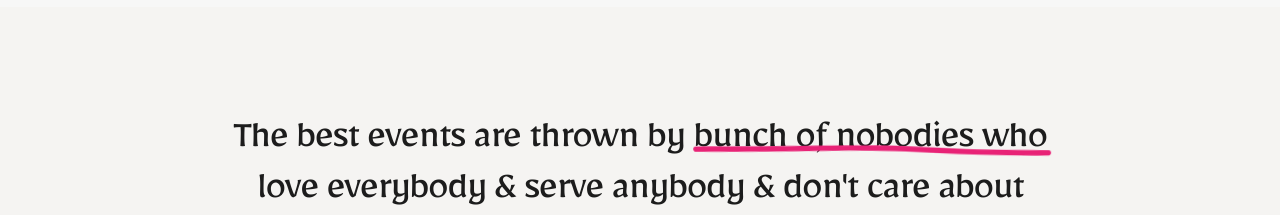
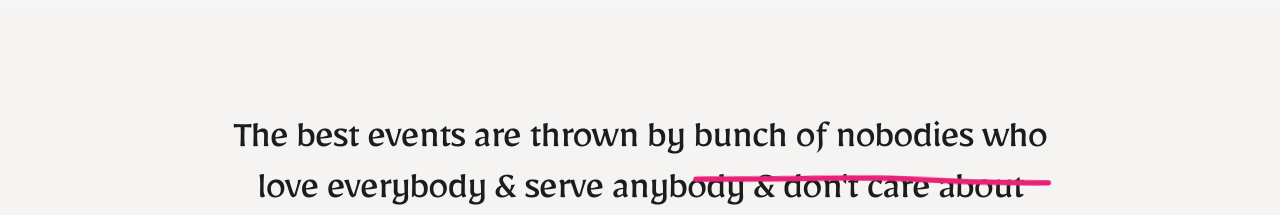
Before and after one commit to Hershey2776/BoN, a React (Create React App) app: page / in a window 1280 px wide. Shown: the part 800-1015 px from the top of the page. Built offline with nearby package versions, Linux system fonts and the light colour scheme.

Commit message:
Fixed Work_Line

```diff
--- a/src/Components/Work/Work.css
+++ b/src/Components/Work/Work.css
@@ -41,7 +41,7 @@
   text-align: center;
 }
 
-@media all and (max-width: 480px) {
+@media screen and (max-width: 480px) {
   .work__para {
     word-spacing: -1px;
     letter-spacing: -1px;
@@ -71,30 +71,21 @@
     text-align: center;
   }
 }
-@media all and (max-width: 1280px) {
+@media screen and (max-width: 1280px) {
   .work__line::before {
     content: url(../../Assets/Svg/home-underline.svg);
     position: absolute;
     width: 28%;
-    top: 745px;
+    top: 645px;
     transform: rotate(1.7deg);
   }
 }
-@media all and (max-width: 1280px) {
+@media screen and (min-height: 790px) {
   .work__line::before {
     content: url(../../Assets/Svg/home-underline.svg);
     position: absolute;
     width: 28%;
-    top: 745px;
-    transform: rotate(1.7deg);
-  }
-}
-@media all and (max-height: 890px) {
-  .work__line::before {
-    content: url(../../Assets/Svg/home-underline.svg);
-    position: absolute;
-    width: 28%;
-    top: 930px;
+    top: 960px;
     transform: rotate(1.7deg);
   }
 }/*# sourceMappingURL=Work.css.map */
--- a/src/Components/Work/Work.scss
+++ b/src/Components/Work/Work.scss
@@ -44,7 +44,7 @@
   text-align: center;
 }
 
-@media all and (max-width: 480px) {
+@media screen and (max-width: 480px) {
   .work__para {
     word-spacing: -1px;
     letter-spacing: -1px;
@@ -76,36 +76,26 @@
     text-align: center;
   }
 }
-@media all and (max-width: 1280px) {
+
+@media screen and (max-width: 1280px) {
   .work__line {
     &::before {
       content: url(../../Assets/Svg/home-underline.svg);
       position: absolute;
       width: 28%;
-      top: 745px;
+      top: 645px;
       transform: rotate(1.7deg);
     }
   }
 }
-@media all and (max-width: 1280px) {
+@media screen and (min-height: 790px) {
   .work__line {
     &::before {
       content: url(../../Assets/Svg/home-underline.svg);
       position: absolute;
       width: 28%;
-      top: 745px;
+      top: 960px;
       transform: rotate(1.7deg);
     }
   }
 }
-@media all and (max-height: 890px) {
-  .work__line {
-    &::before {
-      content: url(../../Assets/Svg/home-underline.svg);
-      position: absolute;
-      width: 28%;
-      top: 930px;
-      transform: rotate(1.7deg);
-    }
-  }
-}
```
Also changed, not shown: 1 other file (tests, documents, lock files or other folders).
